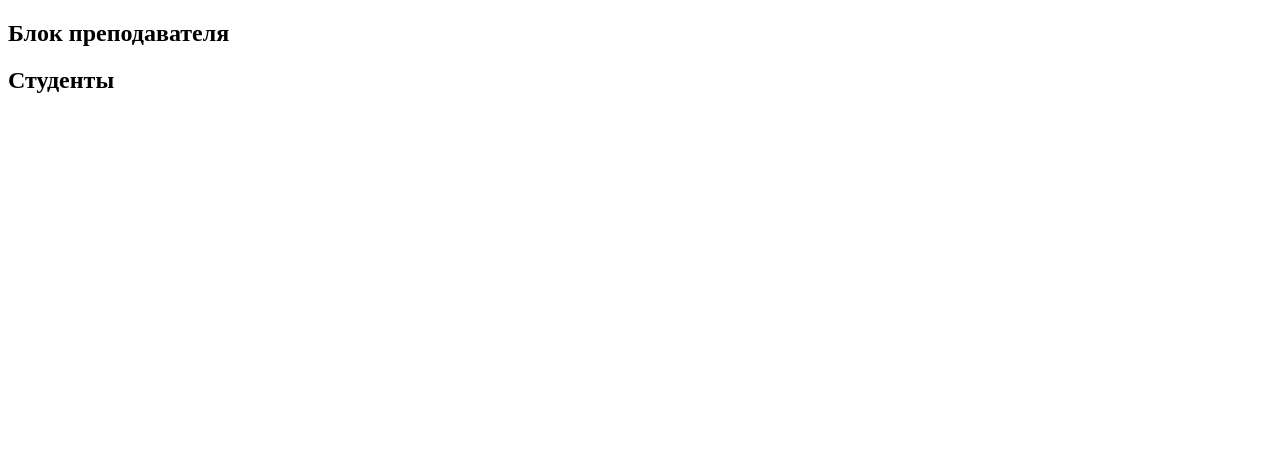
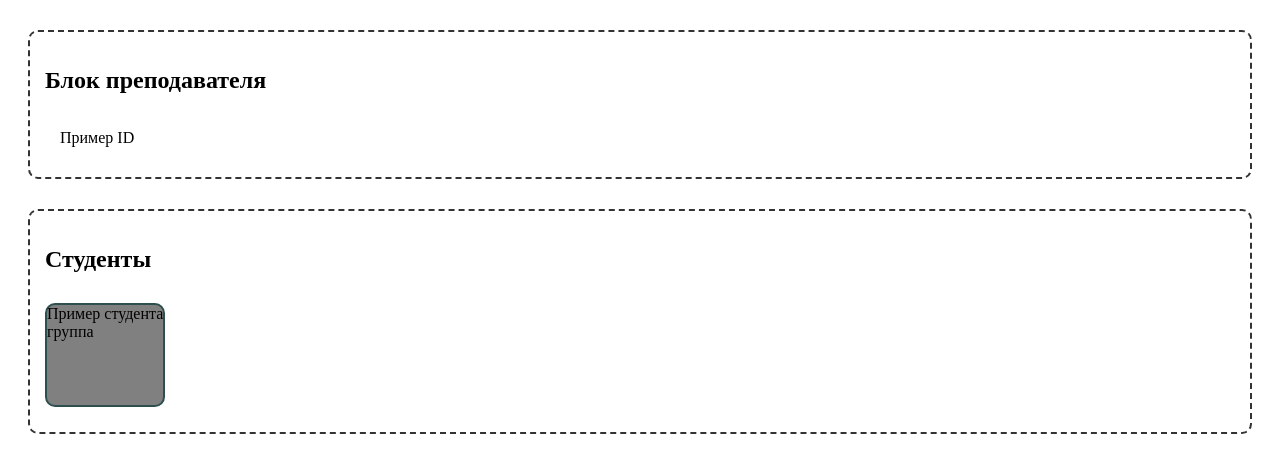
Before and after one commit to RoxanneZet/defolt, a website: page FormToTeacher.html in a window 1280 px wide. Drawn offline with Linux system fonts and the light colour scheme.

Commit message:
Style for Teacher's page

```diff
--- a/CSS/TeachersPage.css
+++ b/CSS/TeachersPage.css
@@ -0,0 +1,22 @@
+.DefaultBlock {
+    margin: 30px 20px;
+    padding: 15px;
+    border-radius: 10px;
+    border: 2px dashed #333;
+}
+
+.IDField {
+    padding: 15px;
+}
+.ID {
+    padding: 15px;
+}
+
+.Student {
+    display: inline-block;
+    margin: 10px 0;
+    border-radius: 10px;
+    border: 2px solid darkslategrey;
+    background: gray;
+    height: 100px;
+}
--- a/FormToTeacher.html
+++ b/FormToTeacher.html
@@ -6,13 +6,15 @@
     <title></title>
 </head>
 <body>
-    <div class = "IDField">
+    <div class = "DefaultBlock IDField">
         <h2> Блок преподавателя </h2>
-        <div class = "ID" ></div>
+        <div class = "ID" >Пример ID</div>
     </div>
-    <div class = "BlocksStudents">
+    <div class = "DefaultBlock BlocksStudents">
         <h2> Студенты </h2>
-        <div class = "tableStudents"></div>
+        <div class = "tableStudents">
+            <div class = "Student">Пример студента <br /> группа<div>
+        </div>
     </div>
 </body>
 </html>
```
